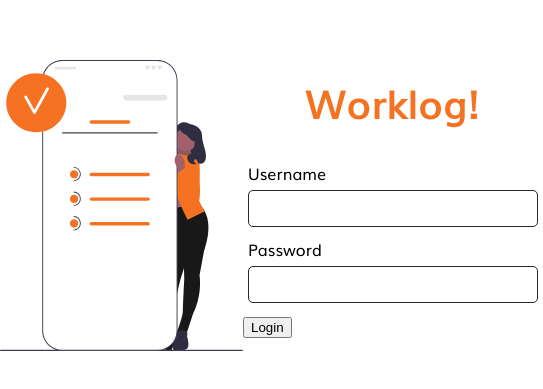
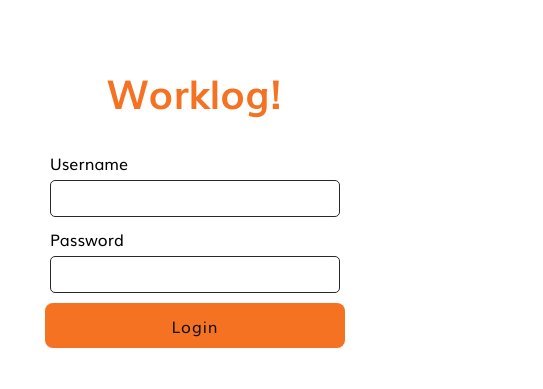
Before and after one commit to bevndas/worklog, a React (Create React App) app: page /auth/login in a window 390 px wide. Shown: the part 217-606 px from the top of the page, 543 px wide, since content can reach past the window. Built offline with nearby package versions, Linux system fonts and the light colour scheme.

Commit message:
Feat: Add responsive mixin and make login responsive

```diff
--- /dev/null
+++ b/src/components/Button/Button.scss
@@ -0,0 +1,47 @@
+.button {
+  padding: 10px;
+  border-radius: 8px;
+  border: none;
+  color: var(--text-primary);
+  font-family: 'Muli', 'sans-serif';
+  font-size: 1rem;
+  letter-spacing: 1px;
+  min-height: 45px;
+  max-height: 45px;
+}
+
+// expand
+.block {
+  display: block;
+  width: 100%;
+}
+.inline {
+  display: inline-block;
+}
+//
+
+// fill & color
+.outline {
+  border: 1px solid;
+}
+.outline.brand {
+  border-color: var(--brand-color);
+}
+
+.outline.success {
+  border-color: var(--success);
+}
+.outline.danger {
+  border-color: var(--error)
+}
+
+.fill.brand {
+  background: var(--brand-color);
+}
+
+.fill.success {
+  background: var(--success);
+}
+.fill.danger {
+  background: var(--error);
+}
--- a/src/components/Button/Button.tsx
+++ b/src/components/Button/Button.tsx
@@ -1,4 +1,18 @@
-const Button = ({props}: any) => {
-    return <button {...props}></button>
+import React from 'react';
+import './Button.scss';
+import Spinner from "../Spinner";
+
+interface IButtons {
+    expand?: 'block' | 'inline';
+    fill?: 'outline' | 'fill';
+    color?: 'brand' | 'success' | 'danger';
+    isLoading?: boolean;
+    children: any
+}
+
+const Button = ({expand = 'block', fill = 'fill', color = 'brand', isLoading = false, children}: IButtons) => {
+    return <button className={`button ${expand} ${fill} ${color}`}>
+                {isLoading ? <Spinner /> : children}
+         </button>
 }
 export default Button;
--- a/src/components/Formik/FormikInput/FormikInput.tsx
+++ b/src/components/Formik/FormikInput/FormikInput.tsx
@@ -1,4 +1,4 @@
-import {Field, ErrorMessage, useField} from 'formik';
+import {ErrorMessage, useField} from 'formik';
 import FormikErrorMessage from '../FormikErrorMessage';
 
 const FormikInput = ({label, ...props}: any) => {
@@ -8,7 +8,6 @@ const FormikInput = ({label, ...props}: any) => {
             <label htmlFor={field.name}>{label}</label>
             <input {...field}/>
             <ErrorMessage name={field.name} component={FormikErrorMessage}/>
-
         </div>
     )
 }
--- a/src/components/Icon/IconData.ts
+++ b/src/components/Icon/IconData.ts
@@ -4,5 +4,5 @@ export const IconData = {
     dashboard: MdDashboard,
     leaves: MdSnooze,
     settings: MdSettings,
-    logout: MdLogout
+    logout: MdLogout,
 }
--- /dev/null
+++ b/src/components/Spinner/Spinner.scss
@@ -0,0 +1,36 @@
+
+.spinner {
+  animation: rotate 2s linear infinite;
+  top: 50%;
+  left: 50%;
+  width: 25px;
+  height: 25px;
+
+  & .path {
+    stroke: var(--spinner-color);
+    stroke-linecap: round;
+    animation: dash 1.5s ease-in-out infinite;
+  }
+
+}
+
+@keyframes rotate {
+  100% {
+    transform: rotate(360deg);
+  }
+}
+
+@keyframes dash {
+  0% {
+    stroke-dasharray: 1, 150;
+    stroke-dashoffset: 0;
+  }
+  50% {
+    stroke-dasharray: 90, 150;
+    stroke-dashoffset: -35;
+  }
+  100% {
+    stroke-dasharray: 90, 150;
+    stroke-dashoffset: -124;
+  }
+}
--- /dev/null
+++ b/src/components/Spinner/Spinner.tsx
@@ -0,0 +1,11 @@
+import React from 'react';
+import './Spinner.scss';
+
+const Spinner = () => {
+    return (
+        <svg className="spinner" viewBox="0 0 50 50">
+            <circle className="path" cx="25" cy="25" r="20" fill="none" stroke-width="5"></circle>
+        </svg>
+    )
+}
+export default Spinner;
--- /dev/null
+++ b/src/components/Spinner/index.ts
@@ -0,0 +1,2 @@
+import Spinner from './Spinner';
+export default Spinner;
--- a/src/pages/Authentication/Login/Login.scss
+++ b/src/pages/Authentication/Login/Login.scss
@@ -24,5 +24,12 @@
       }
     }
   }
+}
 
+@include for-size(phone-only) {
+.login-page {
+  .login-brand-illustration {
+    display: none;
+  }
 }
+}
--- a/src/pages/Authentication/Login/Login.tsx
+++ b/src/pages/Authentication/Login/Login.tsx
@@ -6,6 +6,7 @@ import './Login.scss';
 import {useNavigate} from 'react-router-dom';
 import useAuth from 'hooks/useAuth';
 import {LoginImage} from 'assets/images';
+import Button from "../../../components/Button";
 const Login: React.FC<{}> = () => {
     const navigate = useNavigate();
     const {handleLogin} = useAuth();
@@ -32,7 +33,7 @@ const Login: React.FC<{}> = () => {
                                 <Form>
                                     <FormikInput label='Username' name='username' autofill='none' type='email' />
                                     <FormikInput label='Password' name='password' type='password' />
-                                    <button type='submit'>Login</button>
+                                    <Button>Login</Button>
                                 </Form>
                             )
                         }
--- a/src/themes/_mixins.scss
+++ b/src/themes/_mixins.scss
@@ -9,3 +9,17 @@
   font-weight: $weight;
   color: $color;
 }
+
+@mixin for-size($size) {
+  @if $size == phone-only {
+    @media (max-width: 599px) { @content; }
+  } @else if $size == tablet-portrait-up {
+    @media (min-width: 600px) { @content; }
+  } @else if $size == tablet-landscape-up {
+    @media (min-width: 900px) { @content; }
+  } @else if $size == desktop-up {
+    @media (min-width: 1200px) { @content; }
+  } @else if $size == big-desktop-up {
+    @media (min-width: 1800px) { @content; }
+  }
+}
--- a/src/themes/_variables.scss
+++ b/src/themes/_variables.scss
@@ -2,6 +2,9 @@
   --brand-color: #F47222;
   --success:  #2d995b;
   --error: #cc0000;
+
+  --spinner-color: #FFFFFF;
+
   --background-light: #F5F6F8;
   --background-medium: #F5F6F8;
   --background-high: #FFFFFF;
```
